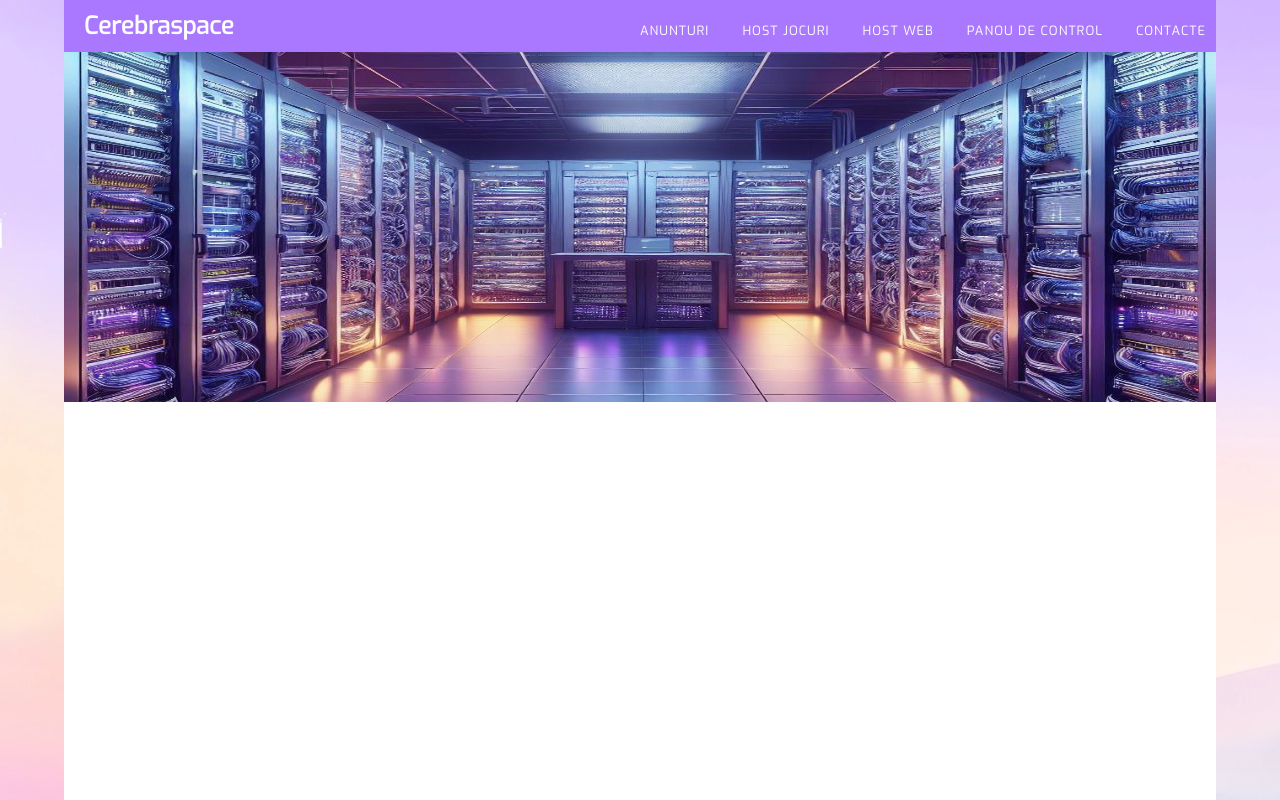
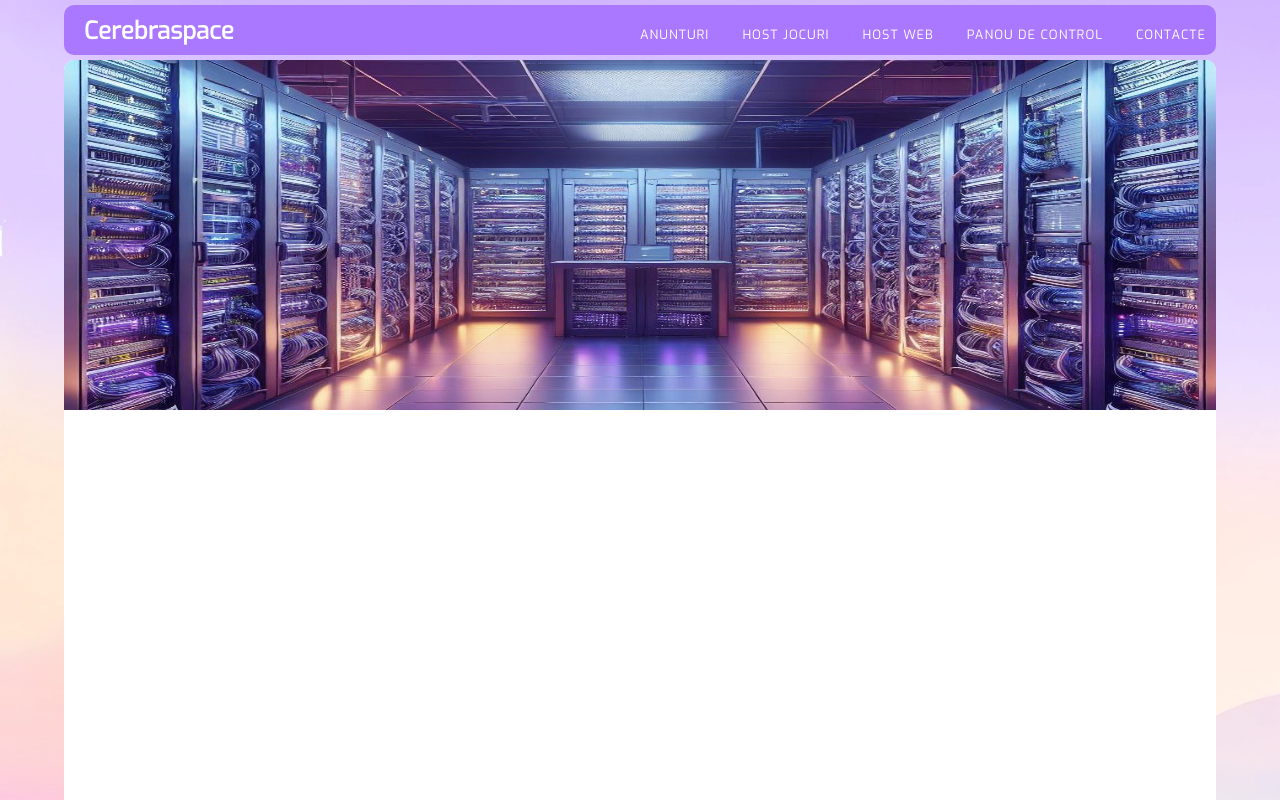
Before and after one commit to watchfoxie/CerebraspaceHosting, a plain HTML site: page Proiectul_Cerebraspace/index.html in a window 1280 px wide. Shown: the top 800 px of the page. Drawn offline with Linux system fonts and the light colour scheme.

Commit message:
Cerebraspace build 2.2

```diff
--- a/Proiectul_Cerebraspace/css/main_page.css
+++ b/Proiectul_Cerebraspace/css/main_page.css
@@ -11,23 +11,31 @@ body {
 	font-weight: 400;
 }
 
+.navbar {
+    height: 50px;
+    width: 90%;
+    background-color: transparent;
+    margin: 5px auto 5px auto;
+}
+
 .skeleton {
 	height: 2000px; /* Temporar */
 	width: 90%;
 	background-color: #FFFFFF;
-	margin-left: auto;
-	margin-right: auto;
+    margin: 5px auto 5px auto;
+    border-radius: 10px;
 }
 
 header {
-	height: 2.6%;
+	height: 100%; /* Se extinde vertical pe tot divul */
 	width: 100%;
 	background-color: #AA77FF;
+    border-radius: 10px;
 }
 
 a {
 	display: inline-block;
-	padding: 20.8px 9px 12.4px 9px;
+	padding: 19.8px 9px 13.4px 9px;
 	color: #FFFFFF;
 	text-decoration: none;
 }
@@ -81,10 +89,11 @@ nav ul li {
 }
 
 #menuitem_config_area {
-	padding: 20.8px 9px 12.4px 9px;
+	padding: 19.8px 9px 13.4px 9px;
 }
 
 .datacenter img {
 	height: 350px;
 	width: 100%;
+    border-radius: 10px 10px 0px 0px;
 }
--- a/Proiectul_Cerebraspace/index.html
+++ b/Proiectul_Cerebraspace/index.html
@@ -13,8 +13,8 @@
 	<title>Cerebraspace hosting</title>
 </head>
 <body>
-	<div class="skeleton">
-		<header>
+    <div class="navbar">
+	    <header>
 			<h1 class="main_logo"><a href="#index" id="logo_config_area">Cerebraspace</a></h1>
 			<nav>
 				<ul>
@@ -26,6 +26,8 @@
 				</ul>
 			</nav>
 		</header>
+    </div>
+	<div class="skeleton">
 		<main>
 			<section class="datacenter">
 				<img src="img/purple_datacenter.jpg" alt="imaginea unui datacentru"/>
```
